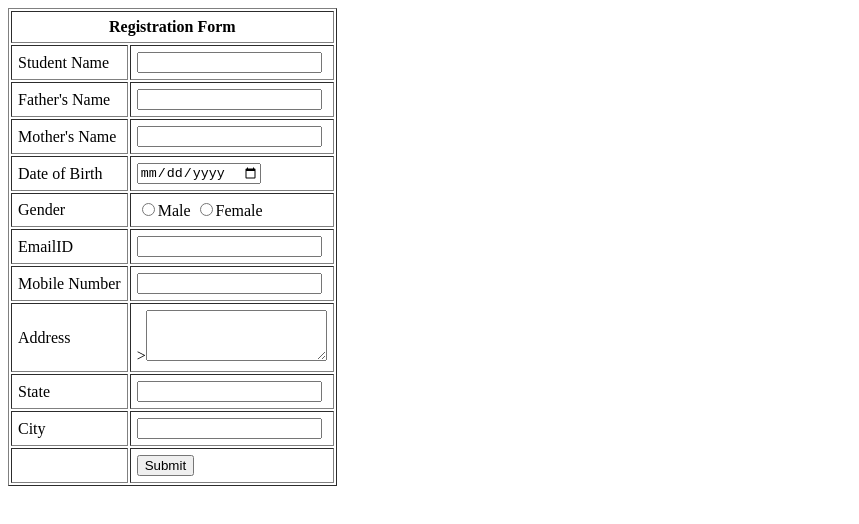
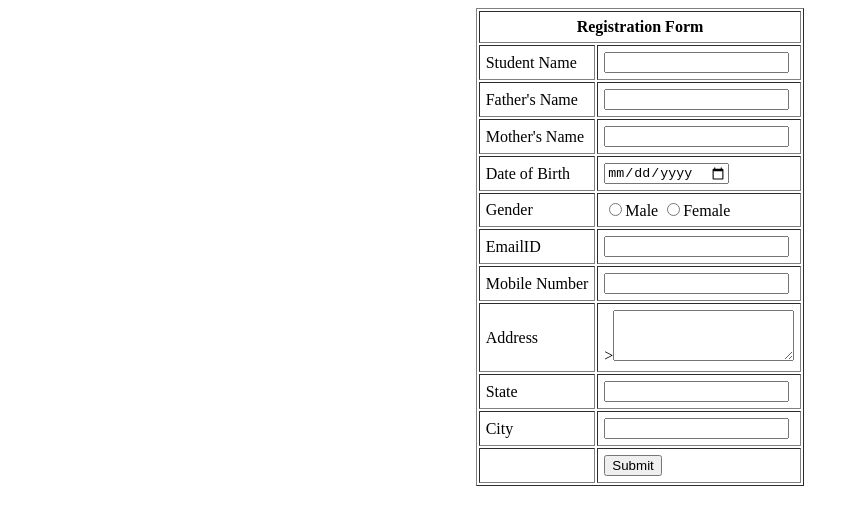
Before and after one commit to Yogesh-Tawde/secondtask, a plain HTML site: page index.html in a window 1280 px wide. Shown: the whole page, without its empty margins (0-859 px from the left). Drawn offline with Linux system fonts and the light colour scheme.

Commit message:
Update index.html

```diff
--- a/index.html
+++ b/index.html
@@ -6,7 +6,7 @@
     <title>Registration Form</title>
 </head>
 <body>
-    <table border cellpadding="6px">
+    <table border cellpadding="6px" align="center">
         <thead >
             <tr>
                 <th colspan="2">Registration Form</th>
```
